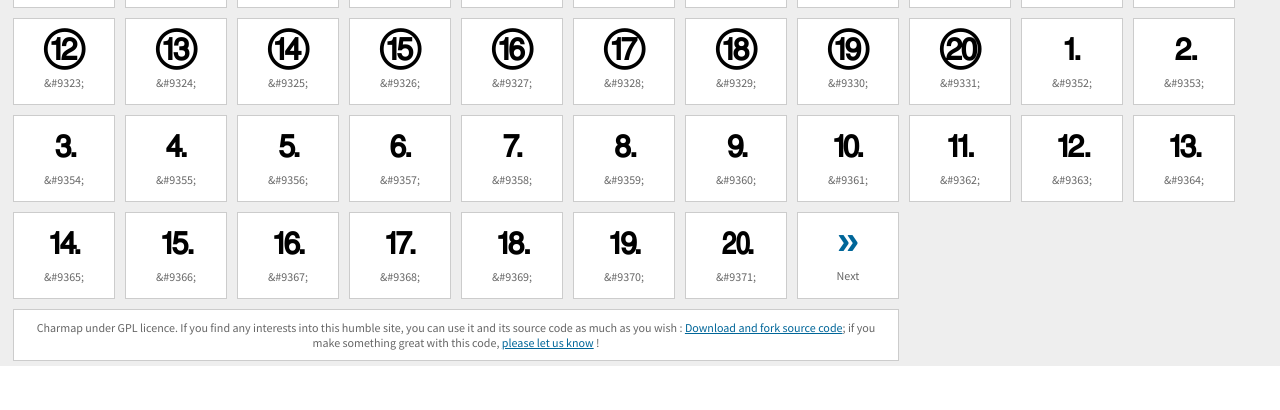
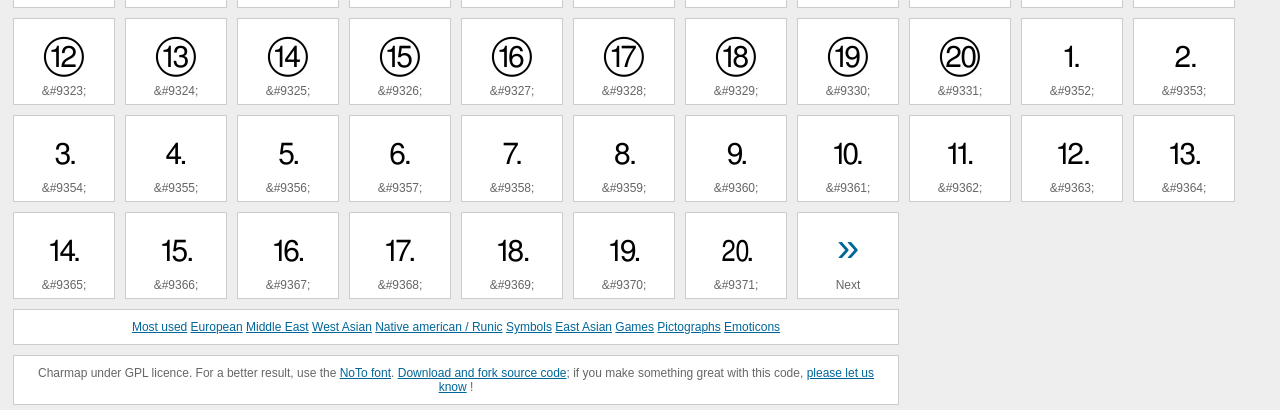
Before and after one commit to onlinecreation/uuu.tf, a PHP site: page /index.php?page= in a window 1280 px wide. Shown: the part 3972-4382 px from the top of the page. Before the commit the page ends 4338 px from the top, so only its background shows below. Run offline with PHP 8.4, Linux system fonts and the light colour scheme.

Commit message:
[add] Noto & Noto Emoji fonts [add] Quick index

```diff
--- /dev/null
+++ b/htdocs/css/emoji.css
@@ -0,0 +1,9 @@
+@font-face {
+    font-family: "NotoEmoji";
+    src: url('notoemoji-regular.ttf') format('truetype'),
+         url('notoemoji-regular-webfont.woff2') format('woff2'),
+         url('notoemoji-regular-webfont.woff') format('woff'),
+         url('notoemoji-regular-webfont.svg#noto_emojiregular') format('svg');
+    font-weight: normal;
+    font-style: normal;
+}
--- a/htdocs/css/style.css
+++ b/htdocs/css/style.css
@@ -1,13 +1,12 @@
 body{
     background: #eee;
-    font-family: 'Source Sans Pro', Arial, Trebuchet MS, sans-serif;
+    font-family: NoTo, sans-serif;
 }
 
 .char{
     display: inline-block;
     width: 100px;
     height: 85px;
-    float: left;
     text-align: center;
     border: #ccc 1px solid;
     background: #fff;
@@ -16,21 +15,22 @@ body{
     color: #666;
     text-decoration: none;
     overflow: hidden;
+    float: left;
 }
 
-.char strong{
+.char span{
     font-size: 40px;
     display: block;
     color: #000;
-    font-family: Arial, sans-serif;
     padding: 5px;
+    font-family: "Apple Color Emoji", "Segoe UI Emoji", "Segoe UI Symbol", NoTo, NotoEmoji, sans-serif;
 }
 
 .clear{
     clear: both;
 }
 
-a, a.char strong{
+a, a.char span{
     color: #006699;
 }
 
--- a/htdocs/index.php
+++ b/htdocs/index.php
@@ -6,7 +6,8 @@
         <meta name="viewport" content="width=device-width, initial-scale=1.0">
         <meta name="author" content="http://www.onlinecreation.pro">
         <meta name="description" content="<?php echo $_GET["page"] > 0 ? "UTF-8 and HTML charmap, Page " . $_GET["page"] . ", from char nr." . (($_GET["page"] - 1) * 1000) . " to char nr." . ($_GET["page"] * 1000 - 1) . "." : "Certainly the biggest unicode character map in the world. Each char is associated with its HTML code."; ?>" />
-        <link href='http://fonts.googleapis.com/css?family=Source+Sans+Pro:300,400' rel='stylesheet' type='text/css'>
+        <link href="https://fonts.googleapis.com/css?family=Noto+Sans:400,700&subset=cyrillic,cyrillic-ext,devanagari,greek,greek-ext,latin-ext,vietnamese" rel="stylesheet">
+        <link href='css/emoji.css' rel='stylesheet' type='text/css'>
         <link href='css/style.css' rel='stylesheet' type='text/css'>
         <link rel="shortcut icon" href="favicon.ico">
         <link rel="apple-touch-icon" href="img/icon_128.png" />
@@ -14,7 +15,7 @@
     </head>
     <body>
         <div class="char welcome">
-            <strong>uuu.tf</strong>
+            <span>uuu.tf</span>
             The biggest HTML UTF-8 charmap you can imagine !
         </div>
         <div class="char socials">
@@ -29,9 +30,9 @@
         </div>
         <?php
         if ($_GET['page'] > 1) {
-            echo '<a class="char clear" href="' . ($_GET['page'] - 1) . '"><strong>«</strong>Previous</a>';
+            echo '<a class="char clear" href="' . ($_GET['page'] - 1) . '"><span>«</span>Previous</a>';
         } elseif ($_GET['page'] == 1) {
-            echo '<a class="char clear" href="/"><strong>«</strong>Previous</a>';
+            echo '<a class="char clear" href="/"><span>«</span>Previous</a>';
         }else{
             echo '<div class="clear"></div>';
         }
@@ -71,21 +72,40 @@
                 "&#9324;", "&#9325;", "&#9326;", "&#9327;", "&#9328;", "&#9329;", "&#9330;", "&#9331;", "&#9352;", "&#9353;", "&#9354;", "&#9355;", "&#9356;", "&#9357;", "&#9358;", "&#9359;",
                 "&#9360;", "&#9361;", "&#9362;", "&#9363;", "&#9364;", "&#9365;", "&#9366;", "&#9367;", "&#9368;", "&#9369;", "&#9370;", "&#9371;");
             foreach ($charmap as $char) {
-                echo '<div class="char"><strong>' . $char . '</strong>' . htmlentities($char) . '</div>';
+                echo '<div class="char"><span>' . $char . '</span>' . htmlentities($char) . '</div>';
             }
         } else {
             for ($i = (($_GET['page'] - 1) * 1000); $i < ($_GET['page'] * 1000); $i++) {
-                echo '<div class="char"><strong>&#' . $i . ';</strong>&amp;#' . $i . ';</div>';
+                echo '<div class="char"><a name="chr' . $i . '"></a><span>&#' . $i . ';</span>&amp;#' . $i . ';</div>';
             }
         }
-        echo '<a class="char" href="' . (is_numeric($_GET['page']) ? $_GET['page'] + 1 : 1) . '"><strong>»</strong>Next</a>';
+        echo '<a class="char" href="' . (!empty($_GET['page']) && is_numeric($_GET['page']) ? $_GET['page'] + 1 : 1) . '"><span>»</span>Next</a>';
         ?>
+        <div class="char footer">
+            <?php
+            $blocks = array(
+                'Most used' => 0,
+                'European' => 33,
+                'Middle East' => 1424,
+                'West Asian' => 2304,
+                'Native american / Runic' => 5024,
+                'Symbols' => 8192,
+                'East Asian' => 11904,
+                'Games' => 126976,
+                'Pictographs' => 127744,
+                'Emoticons' => 128512
+            );
+            foreach ($blocks as $name => $block) {
+                echo '<a href="' . (ceil($block / 1000 )) . '#chr' . $block . '">' . $name . '</a> ';
+            }
+            ?>
+        </div>
         <div class="char footer clear">
-            Charmap under GPL licence. If you find any interests into this
-            humble site, you can use it and its source code as much as you wish :
-            <a href="https://github.com/onlinecreation/uuu.tf">Download and fork source code</a>;
+            Charmap under GPL licence. For a better result,
+            use the <a href="https://github.com/googlei18n/noto-fonts" target="_blank">NoTo font</a>.
+            <a href="https://github.com/onlinecreation/uuu.tf" target="_blank">Download and fork source code</a>;
             if you make something great with this code,
-            <a href="http://www.onlinecreation.pro/#bottom">please let us know</a> !
+            <a href="http://www.onlinecreation.pro/#bottom" target="_blank">please let us know</a> !
 
         </div>
         <script type="text/javascript" src="//s7.addthis.com/js/300/addthis_widget.js#pubid=xa-51aaf7be7c3d94b2"></script>
```
Also changed, not shown: README.md (added), htdocs/.htaccess, htdocs/css/notoemoji-regular-webfont.svg (added), htdocs/css/notoemoji-regular-webfont.woff (added), htdocs/css/notoemoji-regular-webfont.woff2 (added), htdocs/css/notoemoji-regular.ttf (added), 1 other file.
